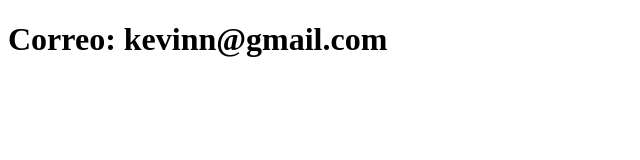
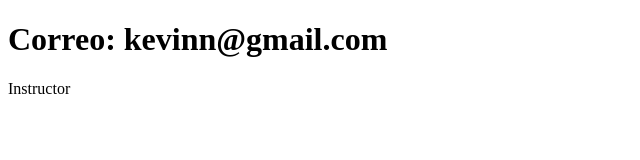
Before and after one commit to Kevinnra/sistema_de_registro, a plain HTML site: page contacto.html in a window 1280 px wide. Shown: the full height of the page, 0-640 px from the left. Drawn offline with Linux system fonts and the light colour scheme.

Commit message:
actualiza el contacto

```diff
--- a/contacto.html
+++ b/contacto.html
@@ -7,5 +7,6 @@
 </head>
 <body>
     <h1>Correo: kevinn@gmail.com</h1>
+    <a>Instructor</a>
 </body>
 </html>
```
